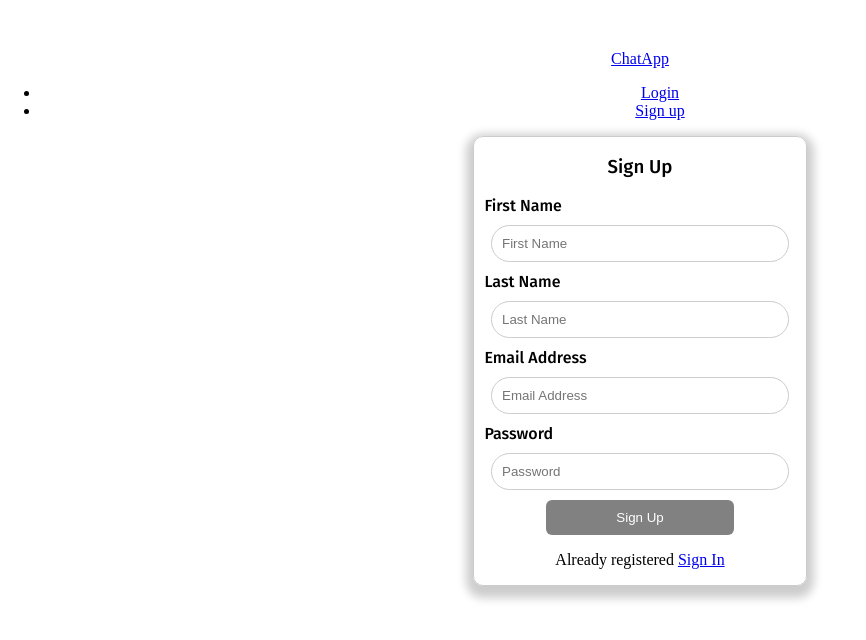
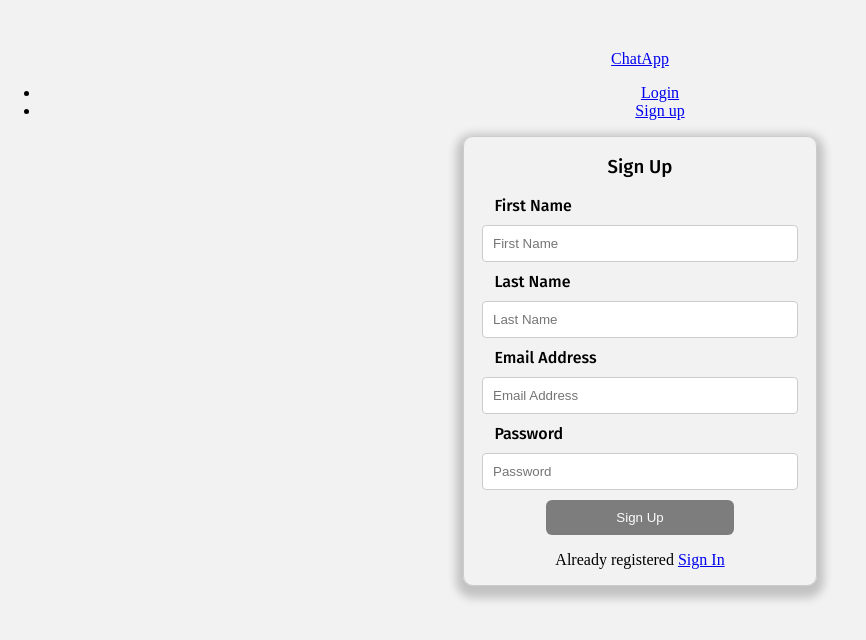
Before and after one commit to rimadas123/chatapp-frontend, a React (Create React App) app: page /sign-up in a window 1280 px wide. Shown: the top 640 px of the page, without its empty margins (0-866 px from the left). Built offline with nearby package versions, Linux system fonts and the light colour scheme.

Commit message:
made some changes

```diff
--- a/src/Components/Login.js
+++ b/src/Components/Login.js
@@ -16,10 +16,6 @@ export default class Login extends React.Component {
                     <input type="password" className="form-control" placeholder="Enter password" />
                 </div>
 
-                <div className="form-group">
-
-                </div>
-
                 <button type="submit" className="button">Submit</button>
                 <p className="forgot-password text-right">
                     Forgot <a href="#">password?</a>
--- a/src/Components/Register.js
+++ b/src/Components/Register.js
@@ -37,10 +37,10 @@ export default class Register extends React.Component {
 
 
         const user = {
-            firstname: this.state.firstname,
-            lastname: this.state.lastname,
-            email: this.state.email,
-            password: this.state.password
+            FirstName: this.state.firstname,
+            LastName: this.state.lastname,
+            Email: this.state.email,
+            Password: this.state.password
         };
 
         console.log(user);
--- a/src/Components/css/form.css
+++ b/src/Components/css/form.css
@@ -8,7 +8,7 @@
     margin:50px 0px;
     padding:0px;
     text-align:center;
-    /* background-color: #3373B8; */
+    background-color: #f2f2f2;
   }
 
   h1,h2,h3,h4,h5,h6,label,span {
@@ -31,7 +31,7 @@
     width: 90%;
     display: inline-block;
     border: 1px solid #ccc;
-    border-radius: 19px;
+    border-radius: 4px;
   }
 
   .button {
@@ -46,5 +46,5 @@
 
   label{
       float: left;
-      margin-left: 10px;
+      padding-left: 30px;
   }
```
